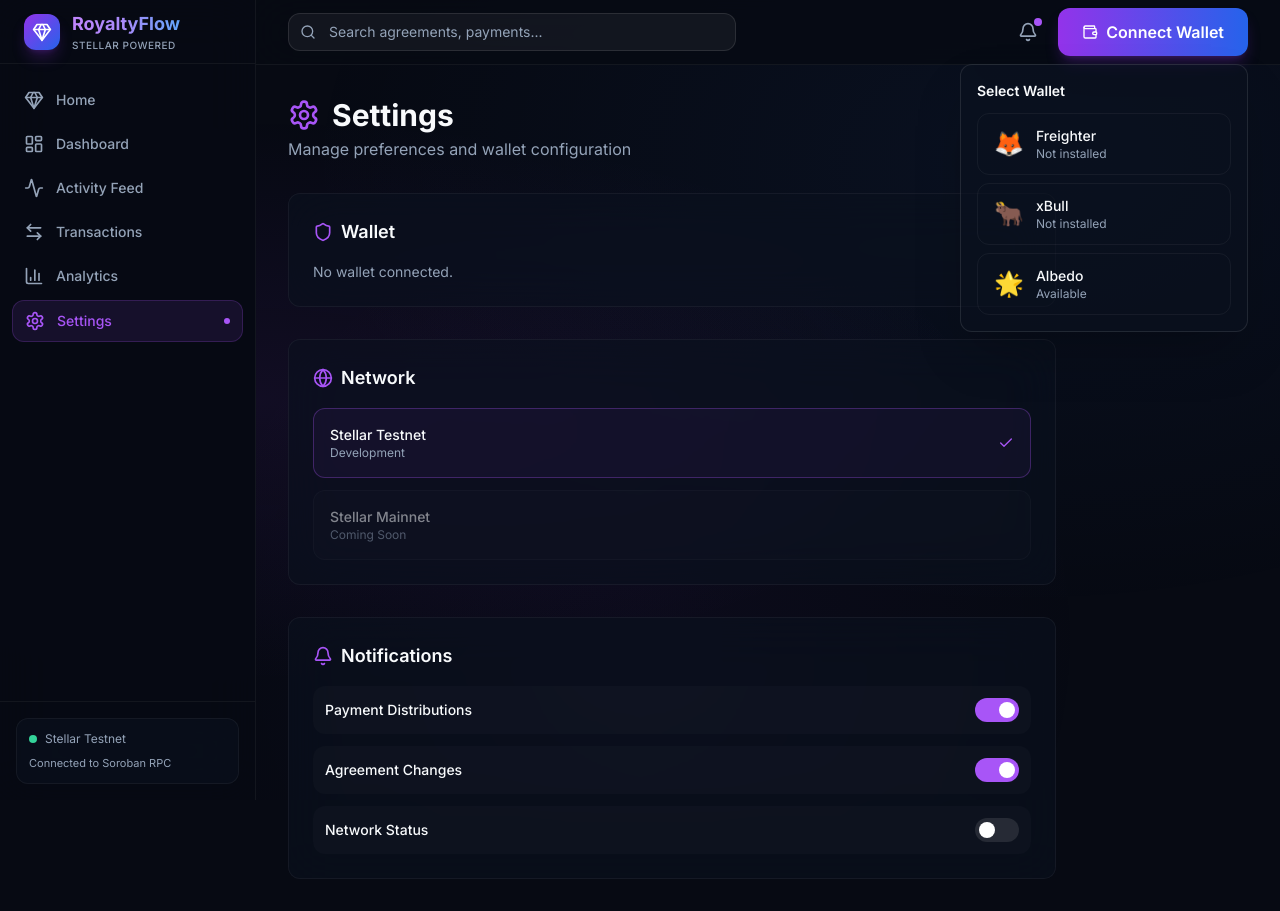
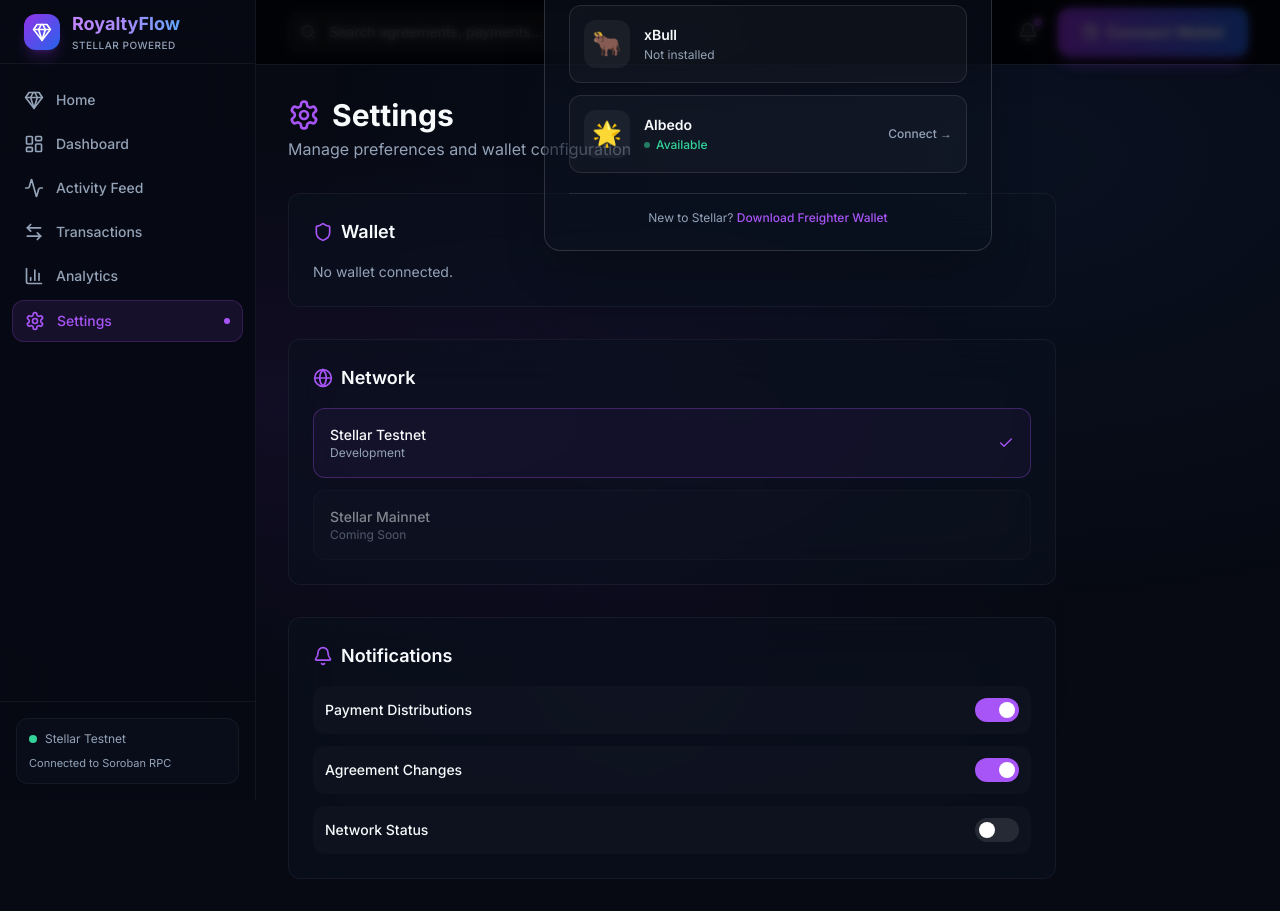
Before and after one commit to prerana-techi/Stellar-Royalty-Distribution-System, a Next.js app in the folder frontend/: page /settings in a window 1280 px wide. Both pictures are taken after a click on the button "Connect Wallet". Built offline with nearby package versions, Linux system fonts and the light colour scheme; no server answers; what @stellar/stellar-sdk would draw is missing.

Commit message:
fix(ui): convert Select Wallet menu into a centered modal and add dynamic polling for Freighter availability

```diff
--- a/frontend/src/features/wallet/services/walletService.ts
+++ b/frontend/src/features/wallet/services/walletService.ts
@@ -17,7 +17,7 @@
  */
 function getFreighter(): any {
   if (typeof window === 'undefined') return null;
-  return (window as any).freighter || (window as any).freighterApi || null;
+  return (window as any).freighter || (window as any).freighterApi || (window as any).Freighter || null;
 }
 
 /**
@@ -31,9 +31,18 @@
  * Connect to Freighter wallet
  */
 async function connectFreighter(): Promise<string> {
-  const freighter = getFreighter();
+  let freighter = getFreighter();
   if (!freighter) {
-    throw new Error('Freighter wallet not found. Please install or enable the browser extension.');
+    // Poll up to 1.5s in case extension injection is delayed
+    for (let i = 0; i < 15; i++) {
+      await new Promise(resolve => setTimeout(resolve, 100));
+      freighter = getFreighter();
+      if (freighter) break;
+    }
+  }
+
+  if (!freighter) {
+    throw new Error('Freighter wallet not found. Please install from https://www.freighter.app and refresh.');
   }
 
   // Try modern Freighter API (v5+) first: requestAccess()
--- a/frontend/src/features/wallet/ui/ConnectButton.tsx
+++ b/frontend/src/features/wallet/ui/ConnectButton.tsx
@@ -1,15 +1,23 @@
 'use client';
 
-import { useState } from 'react';
+import { useState, useEffect } from 'react';
 import { useWallet } from '../hooks/useWallet';
 import { shortenAddress } from '@/shared/lib/stellar';
-import { Wallet, ChevronDown, LogOut, Copy, ExternalLink, Loader2 } from 'lucide-react';
+import { Wallet, ChevronDown, LogOut, Copy, ExternalLink, Loader2, X } from 'lucide-react';
 import { toast } from 'sonner';
 
 export function ConnectButton() {
   const { address, isConnected, isConnecting, walletName, connect, disconnect, availableWallets } = useWallet();
   const [showDropdown, setShowDropdown] = useState(false);
   const [showWalletSelect, setShowWalletSelect] = useState(false);
+  const [, setTick] = useState(0);
+
+  // Periodically re-check availability while modal is open in case browser extension injects asynchronously
+  useEffect(() => {
+    if (!showWalletSelect) return;
+    const timer = setInterval(() => setTick((t) => t + 1), 500);
+    return () => clearInterval(timer);
+  }, [showWalletSelect]);
 
   const copyAddress = () => {
     if (address) {
@@ -79,9 +87,9 @@
   }
 
   return (
-    <div className="relative">
+    <div>
       <button
-        onClick={() => setShowWalletSelect(!showWalletSelect)}
+        onClick={() => setShowWalletSelect(true)}
         className="btn-primary"
         id="connect-wallet-button"
       >
@@ -90,33 +98,94 @@
       </button>
 
       {showWalletSelect && (
-        <>
-          <div className="fixed inset-0 z-40" onClick={() => setShowWalletSelect(false)} />
-          <div className="absolute right-0 top-full mt-2 w-72 glass-card border border-white/10 rounded-xl shadow-2xl z-50 p-4 animate-fade-in">
-            <h3 className="text-sm font-semibold mb-3">Select Wallet</h3>
-            <div className="space-y-2">
-              {availableWallets.map((wallet) => (
+        <div className="fixed inset-0 z-50 flex items-center justify-center p-4">
+          <div
+            className="fixed inset-0 bg-black/70 backdrop-blur-sm animate-fade-in"
+            onClick={() => setShowWalletSelect(false)}
+          />
+          <div className="relative w-full max-w-md glass-card border border-white/15 rounded-2xl shadow-2xl z-50 p-6 animate-scale-in">
+            <div className="flex items-center justify-between mb-5 border-b border-white/10 pb-4">
+              <div className="flex items-center gap-2.5">
+                <div className="p-2 rounded-lg bg-primary/10 text-primary">
+                  <Wallet className="w-5 h-5" />
+                </div>
+                <div>
+                  <h3 className="text-base font-bold text-foreground">Connect Wallet</h3>
+                  <p className="text-xs text-muted-foreground">Select a Stellar wallet to continue</p>
+                </div>
+              </div>
               <button
+                onClick={() => setShowWalletSelect(false)}
+                className="p-1.5 rounded-lg hover:bg-white/10 text-muted-foreground hover:text-foreground transition-colors"
+                aria-label="Close modal"
+              >
+                <X className="w-5 h-5" />
+              </button>
+            </div>
+
+            <div className="space-y-3">
+              {availableWallets.map((wallet) => {
+                const available = wallet.isAvailable();
+                return (
+                  <div
                     key={wallet.id}
+                    className="flex items-center justify-between gap-3 p-3.5 rounded-xl border border-white/10 bg-white/[0.03] hover:bg-white/[0.07] hover:border-white/20 transition-all group cursor-pointer"
                     onClick={() => {
                       connect(wallet.id);
                       setShowWalletSelect(false);
                     }}
-                  className="w-full flex items-center gap-3 px-4 py-3 rounded-lg hover:bg-white/5 border border-white/5 hover:border-white/10 transition-all text-left"
                     id={`connect-${wallet.id}`}
                   >
-                  <span className="text-2xl">{wallet.icon}</span>
+                    <div className="flex items-center gap-3.5">
+                      <span className="text-2xl p-2 rounded-lg bg-white/5 group-hover:scale-110 transition-transform flex items-center justify-center">
+                        {wallet.icon}
+                      </span>
                       <div>
-                    <p className="font-medium text-sm">{wallet.name}</p>
-                    <p className="text-xs text-muted-foreground">
-                      {wallet.isAvailable() ? 'Available' : 'Not installed'}
+                        <p className="font-semibold text-sm text-foreground">{wallet.name}</p>
+                        <p className={`text-xs mt-0.5 flex items-center gap-1.5 ${available ? 'text-emerald-400 font-medium' : 'text-muted-foreground'}`}>
+                          {available && <span className="w-1.5 h-1.5 rounded-full bg-emerald-400 animate-pulse" />}
+                          {available ? 'Available' : 'Not installed'}
                         </p>
                       </div>
-                </button>
-              ))}
+                    </div>
+                    <div className="flex items-center gap-2">
+                      {!available && wallet.id === 'freighter' && (
+                        <a
+                          href="https://www.freighter.app"
+                          target="_blank"
+                          rel="noopener noreferrer"
+                          onClick={(e) => e.stopPropagation()}
+                          className="text-xs px-3 py-1.5 rounded-lg bg-primary/20 text-primary hover:bg-primary/30 font-medium transition-colors flex items-center gap-1"
+                        >
+                          Install <ExternalLink className="w-3 h-3" />
+                        </a>
+                      )}
+                      {available && (
+                        <span className="text-xs text-muted-foreground group-hover:text-foreground transition-colors font-medium">
+                          Connect &rarr;
+                        </span>
+                      )}
                     </div>
                   </div>
-        </>
+                );
+              })}
+            </div>
+
+            <div className="mt-5 pt-4 border-t border-white/10 text-center">
+              <p className="text-xs text-muted-foreground">
+                New to Stellar?{' '}
+                <a
+                  href="https://www.freighter.app"
+                  target="_blank"
+                  rel="noopener noreferrer"
+                  className="text-primary hover:underline font-medium"
+                >
+                  Download Freighter Wallet
+                </a>
+              </p>
+            </div>
+          </div>
+        </div>
       )}
     </div>
   );
```
Lines whose indentation alone changed are shown as unchanged.
